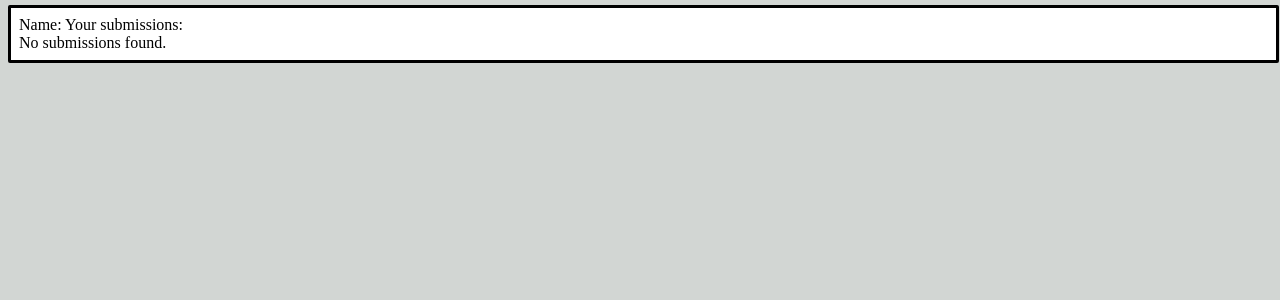
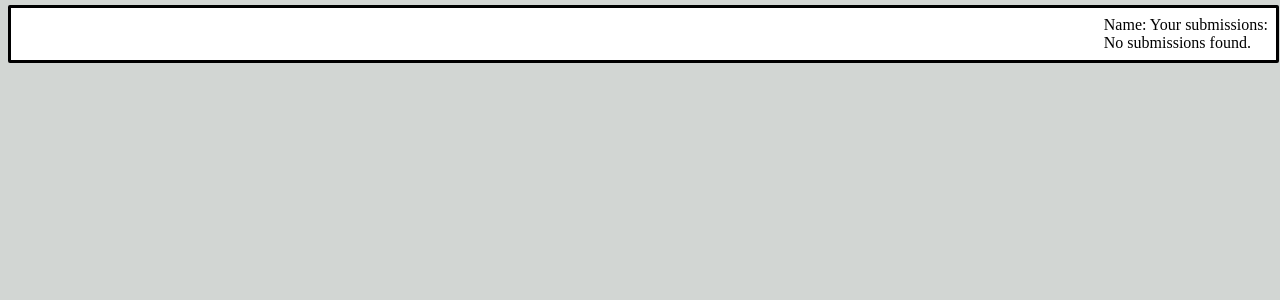
Before and after one commit to bolkur1-rpi/TextAnalyzer, a PHP site: page / in a window 1280 px wide. Shown: the part 90-390 px from the top of the page. Run offline with PHP 8.4, Linux system fonts and the light colour scheme; the visitor is signed in with stand-in values (Sample User, id 1); data that the repository does not hold is empty.

Commit message:
Table test

```diff
--- a/html/css/index.css
+++ b/html/css/index.css
@@ -32,12 +32,12 @@ html {
 }
 
 #content {
-  float: right;
+  float: left;
 }
 
 #submissions {
   text-align: left;
-  float: left;
+  float: right;
 }
 
 #login-wrapper {
```
